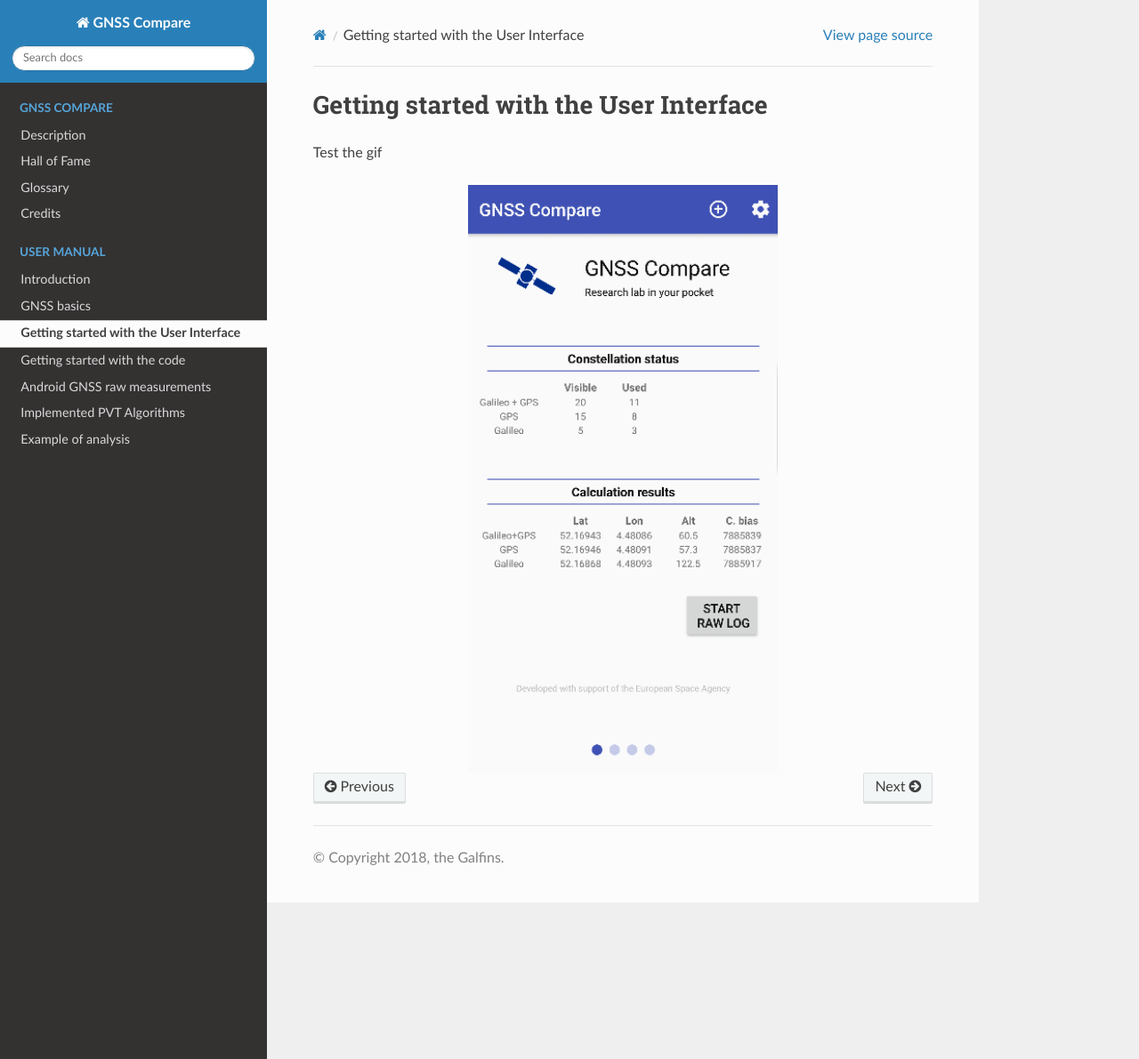
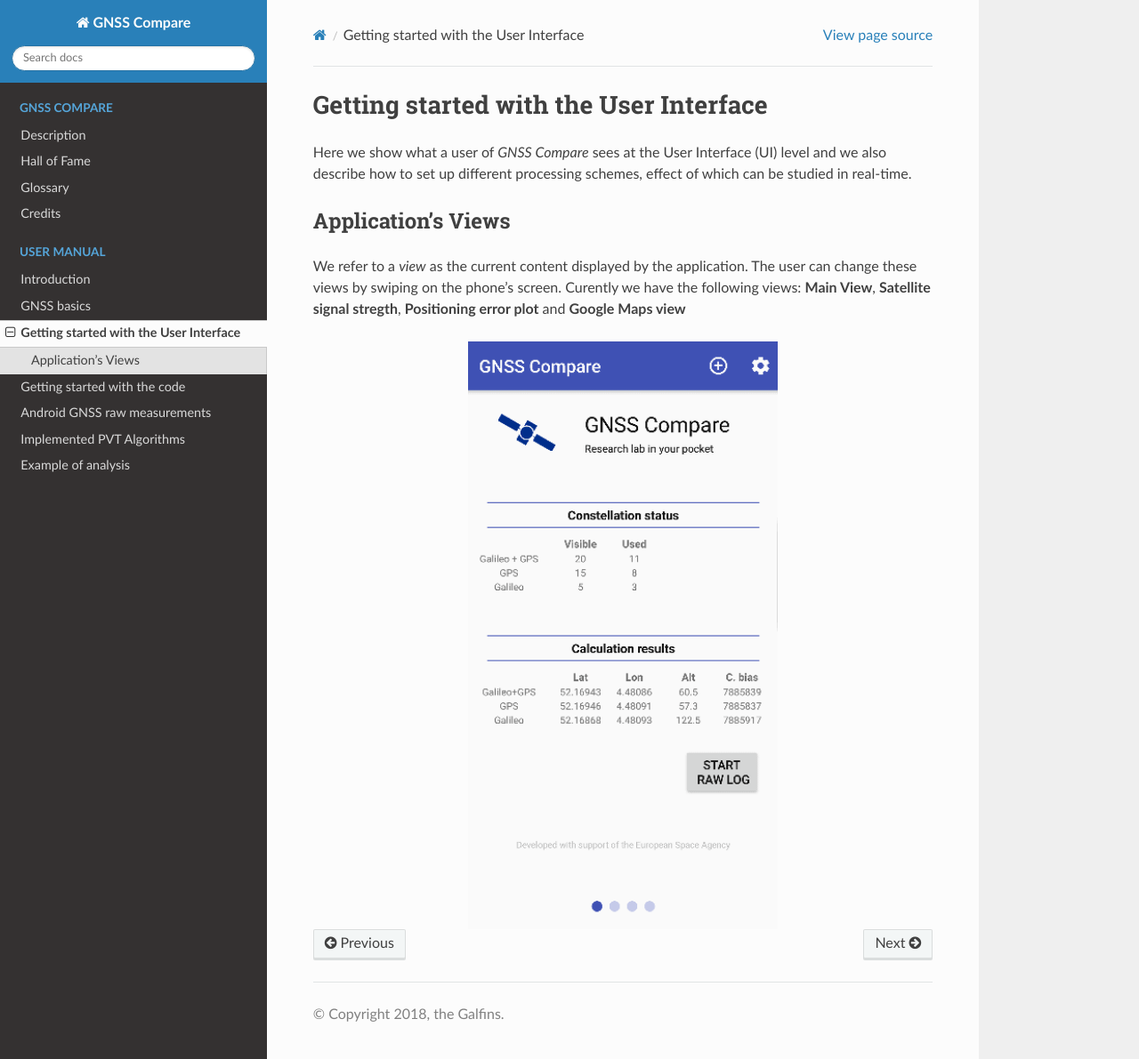
Before and after one commit to TheGalfins/GNSS_Compare, a Sphinx documentation site: the page built from docs/user_manual/ui_description.rst, in a window 1280 px wide and 1191 px high. Shown: the whole window at 89% size. Built offline with Sphinx 7.4.7 and the Read the Docs theme 2.0.0, drawn with Linux system fonts in a browser that asks for light colours; pages that are not in the unit, such as notebooks, are missing from menus.

Commit message:
Added a section describing the application's views

```diff
--- a/docs/user_manual/ui_description.rst
+++ b/docs/user_manual/ui_description.rst
@@ -1,8 +1,18 @@
+
+***************************************
 Getting started with the User Interface
-=======================================
+***************************************
 
+Here we show what a user of *GNSS Compare* sees at the User Interface (UI) level and we also
+describe how to set up different processing schemes, effect of which can be studied in
+real-time.
 
-Test the gif
+Application's Views
+===================
+
+We refer to a *view* as the current content displayed by the application. The user
+can change these views by swiping on the phone's screen. Curently we have the following
+views: **Main View**, **Satellite signal stregth**, **Positioning error plot** and **Google Maps view**
 
 .. image:: img/MainView.gif
       :width: 50%
```
